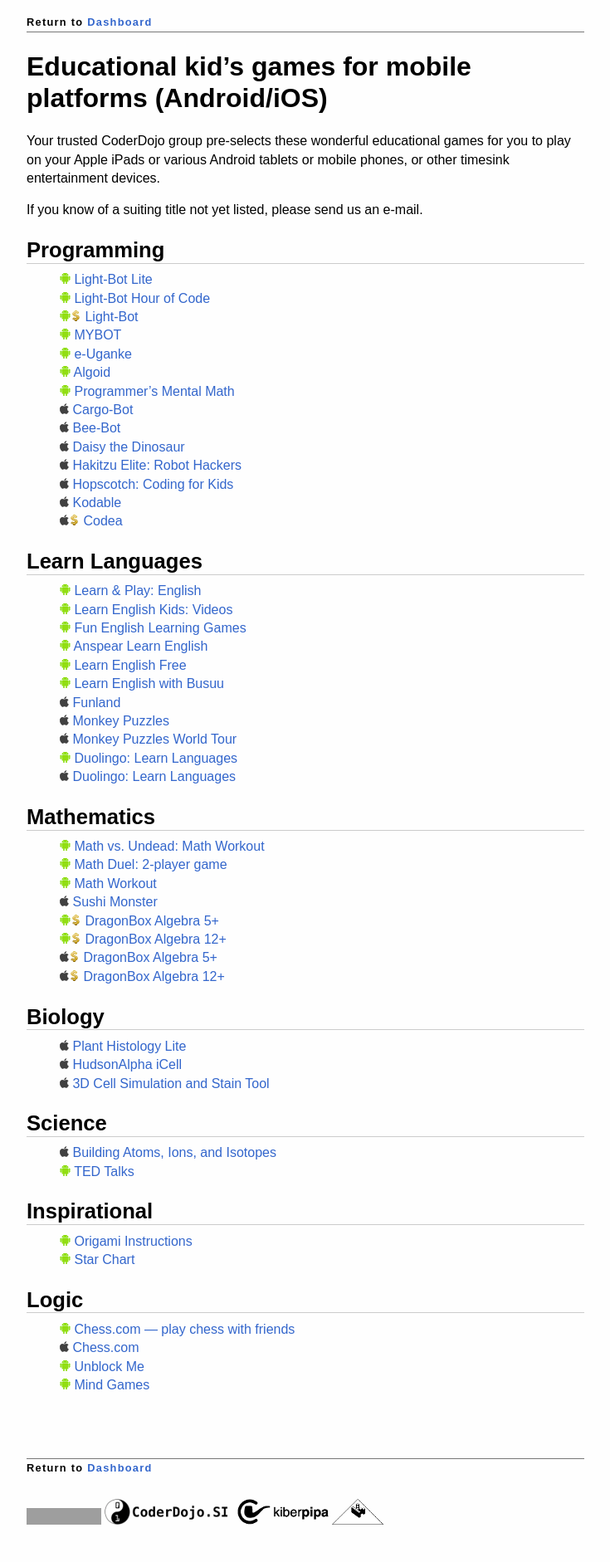
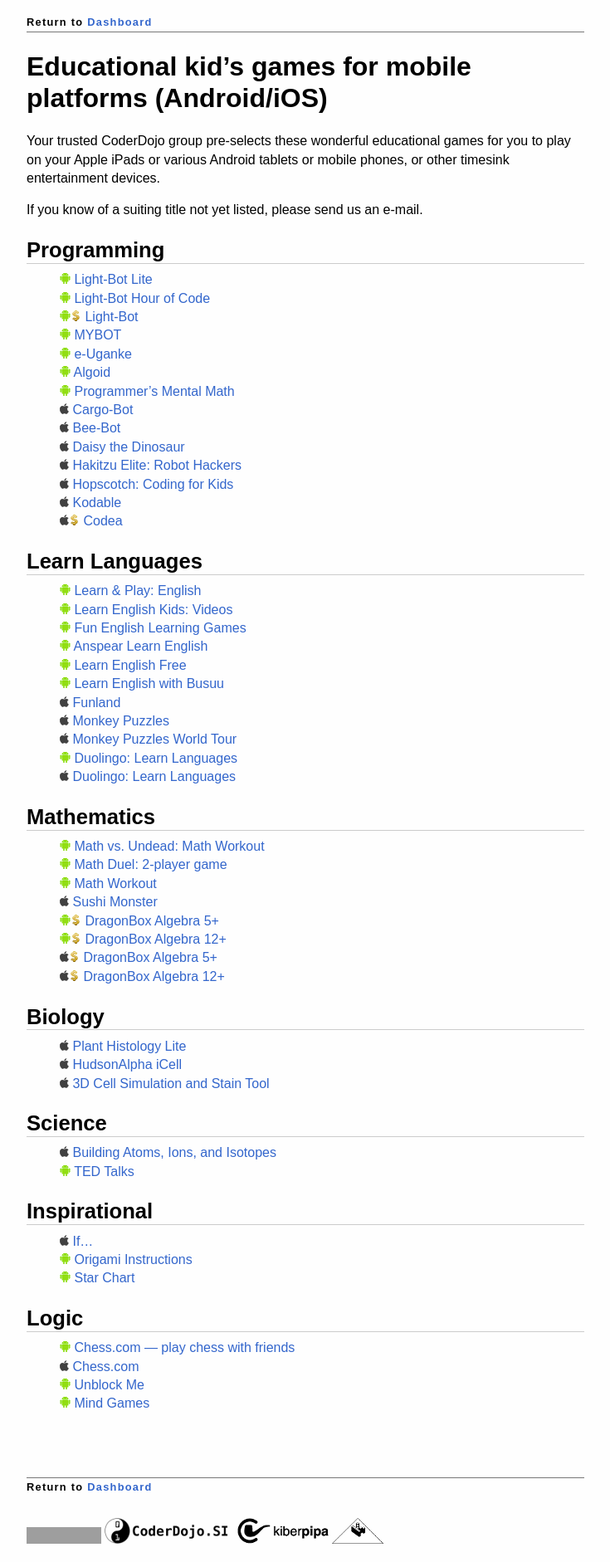
Before and after one commit to CoderDojoSI/course, a Jekyll site: the page built from educational-mobile-games.md, in a window 1280 px wide. Shown: the whole page at 83% size, without its empty margins (272-1007 px from the left). Built offline with Jekyll 4.4.1, drawn with Linux system fonts in a browser that asks for light colours; nearby versions of some CDN libraries; Markdown is read by kramdown in place of the engine named in the settings; before the commit the page ends 1860 px from its top, so only the background shows below that; grey boxes are pictures that could not be loaded.

```diff
--- a/educational-mobile-games.md
+++ b/educational-mobile-games.md
@@ -66,6 +66,7 @@ Science
 
 Inspirational
 -------------
+* ![][i] [If...](https://itunes.apple.com/us/app/if.../id709306030?mt=8)
 * ![][a] [Origami Instructions](https://play.google.com/store/apps/details?id=com.artelplus.origami)
 * ![][a] [Star Chart](https://play.google.com/store/apps/details?id=com.escapistgames.starchart)
 
```
